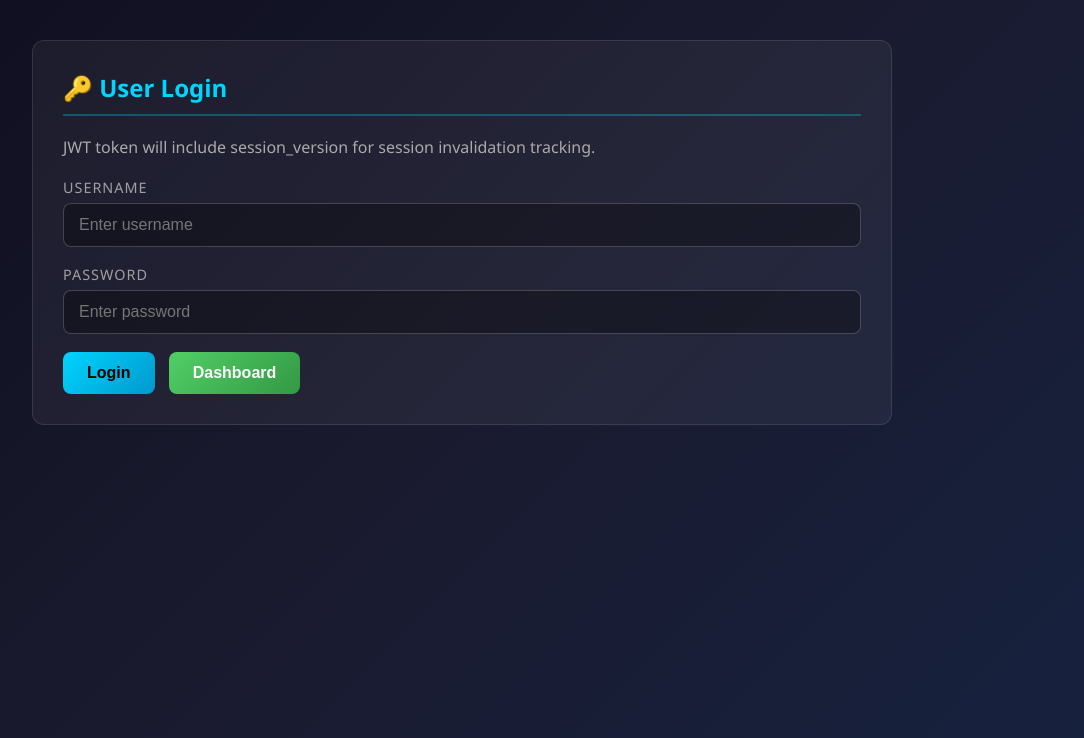
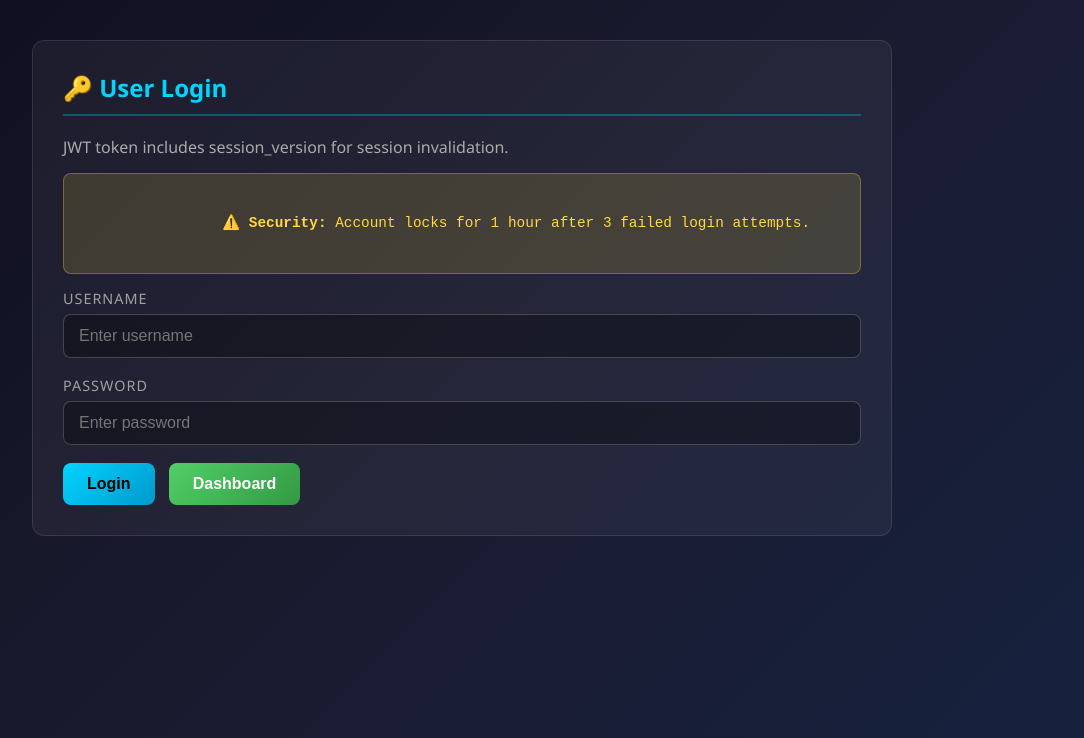
Before and after one commit to sriharsha93/zkp-auth-framework, a FastAPI app: page /login in a window 1280 px wide. Shown: the part 62-800 px from the top of the page, without its empty margins (178-1262 px from the left). Run offline with FastAPI, Linux system fonts and the light colour scheme.

Commit message:
Update login.html

```diff
--- a/app/templates/login.html
+++ b/app/templates/login.html
@@ -20,19 +20,27 @@
     <div class="container">
         <div class="card">
             <h2>🔑 User Login</h2>
-            <p style="color:#aaa;margin-bottom:20px;">JWT token will include session_version for session invalidation tracking.</p>
+            <p style="color:#aaa;margin-bottom:10px;">JWT token includes session_version for session invalidation.</p>
+
+            <div class="status-box status-warning" style="margin-bottom:15px;">
+                ⚠️ <strong>Security:</strong> Account locks for 1 hour after 3 failed login attempts.
+            </div>
+
             <div class="form-group">
                 <label>Username</label>
                 <input type="text" id="login-username" placeholder="Enter username">
             </div>
             <div class="form-group">
                 <label>Password</label>
-                <input type="password" id="login-password" placeholder="Enter password">
+                <input type="password" id="login-password" placeholder="Enter password" onkeypress="if(event.key==='Enter')login()">
             </div>
-            <button class="btn btn-primary" onclick="login()">Login</button>
+
+            <button class="btn btn-primary" onclick="login()" id="login-btn">Login</button>
             <button class="btn btn-success" onclick="location.href='/dashboard'" style="margin-left:10px;">Dashboard</button>
+
             <div id="login-result" class="hidden"></div>
         </div>
+
         <div id="token-section" class="card hidden">
             <h2>🎫 Session Token Issued</h2>
             <div class="state-display">
@@ -43,37 +51,55 @@
             <div class="proof-display" id="token-display"></div>
             <h3>Current ZKP Proof:</h3>
             <div class="proof-display" id="proof-display"></div>
-            <p style="color:#888;margin-top:10px;font-size:0.9em;">💡 Copy this proof. After password reset, paste it in the Replay Attack Test to see it rejected.</p>
+            <p style="color:#888;margin-top:10px;font-size:0.9em;">💡 Copy this proof. After password reset, paste it in Replay Attack Test to see it rejected.</p>
         </div>
     </div>
+
     <script>
     async function login() {
         const username = document.getElementById('login-username').value.trim();
         const password = document.getElementById('login-password').value;
         const r = document.getElementById('login-result');
+        const btn = document.getElementById('login-btn');
+
         if (!username || !password) { r.className='status-box status-error'; r.textContent='Fill all fields'; return; }
+
+        btn.disabled = true;
+        btn.textContent = 'Logging in...';
+
         try {
             const res = await fetch('/api/login', {
-                method:'POST', headers:{'Content-Type':'application/json'},
+                method: 'POST', headers: {'Content-Type': 'application/json'},
                 body: JSON.stringify({username, password})
             });
             const data = await res.json();
+
             if (res.ok) {
                 localStorage.setItem('jwt_token', data.token);
                 localStorage.setItem('username', data.username);
-                r.className='status-box status-success';
-                r.textContent=`✅ Login Successful!\nWelcome, ${data.username}!\nReset Counter: ${data.reset_counter}\nSession Version: ${data.session_version}`;
+                r.className = 'status-box status-success';
+                r.textContent = `✅ Login Successful!\nWelcome, ${data.username}!\nReset Counter: ${data.reset_counter}\nSession Version: ${data.session_version}`;
                 document.getElementById('token-section').classList.remove('hidden');
-                document.getElementById('token-sv').textContent=data.session_version;
-                document.getElementById('token-rc').textContent=data.reset_counter;
-                document.getElementById('token-display').textContent=data.token;
-                document.getElementById('proof-display').textContent=data.current_proof;
+                document.getElementById('token-sv').textContent = data.session_version;
+                document.getElementById('token-rc').textContent = data.reset_counter;
+                document.getElementById('token-display').textContent = data.token;
+                document.getElementById('proof-display').textContent = data.current_proof;
                 localStorage.setItem('current_proof', data.current_proof);
+            } else if (res.status === 423) {
+                // Account locked
+                r.className = 'status-box status-error';
+                r.textContent = `🔒 ${data.detail}`;
             } else {
-                r.className='status-box status-error';
-                r.textContent=`❌ ${data.detail}`;
+                r.className = 'status-box status-error';
+                r.textContent = `❌ ${data.detail}`;
             }
-        } catch(e) { r.className='status-box status-error'; r.textContent=`❌ ${e.message}`; }
+        } catch(e) {
+            r.className = 'status-box status-error';
+            r.textContent = `❌ ${e.message}`;
+        }
+
+        btn.disabled = false;
+        btn.textContent = 'Login';
     }
     </script>
 </body>
```
